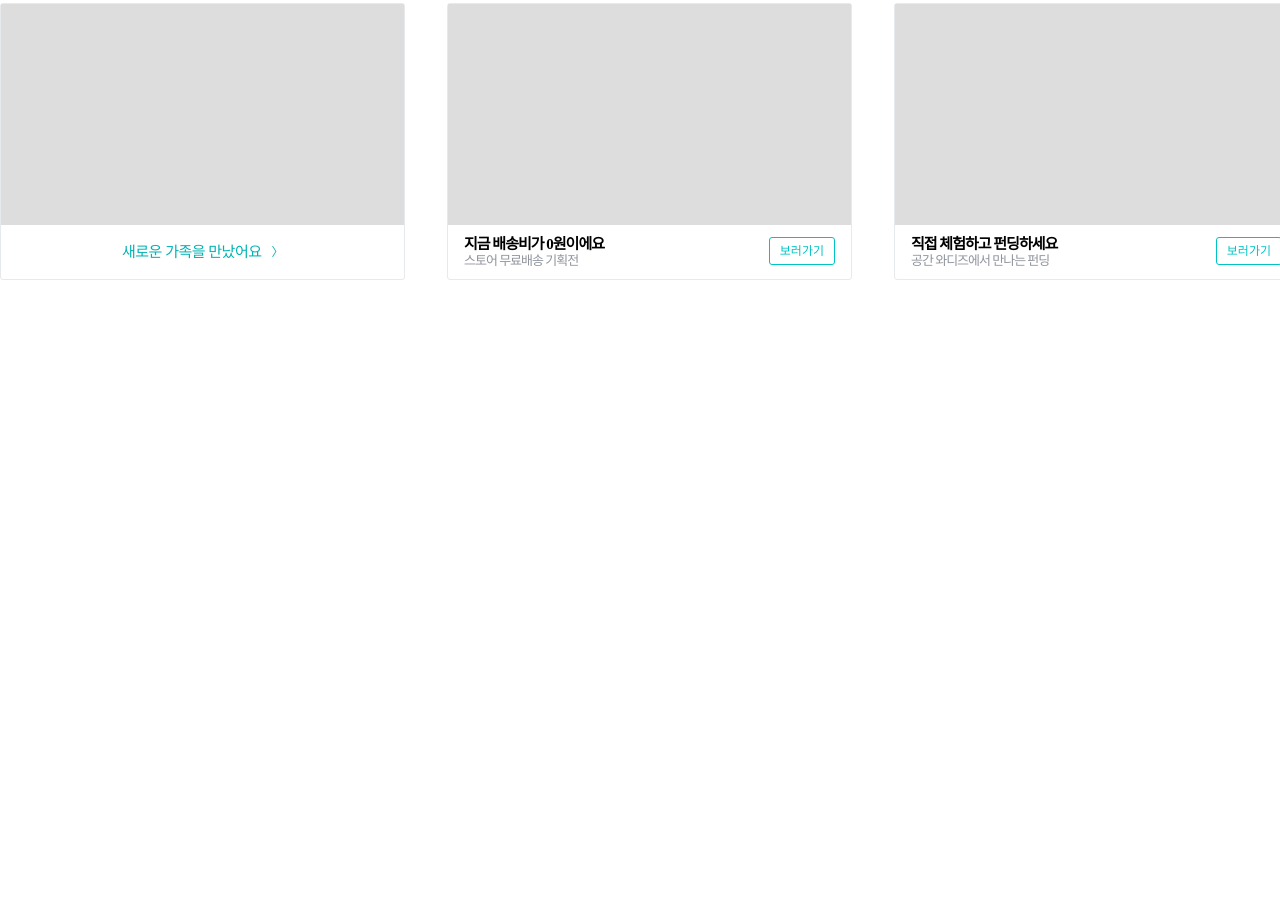
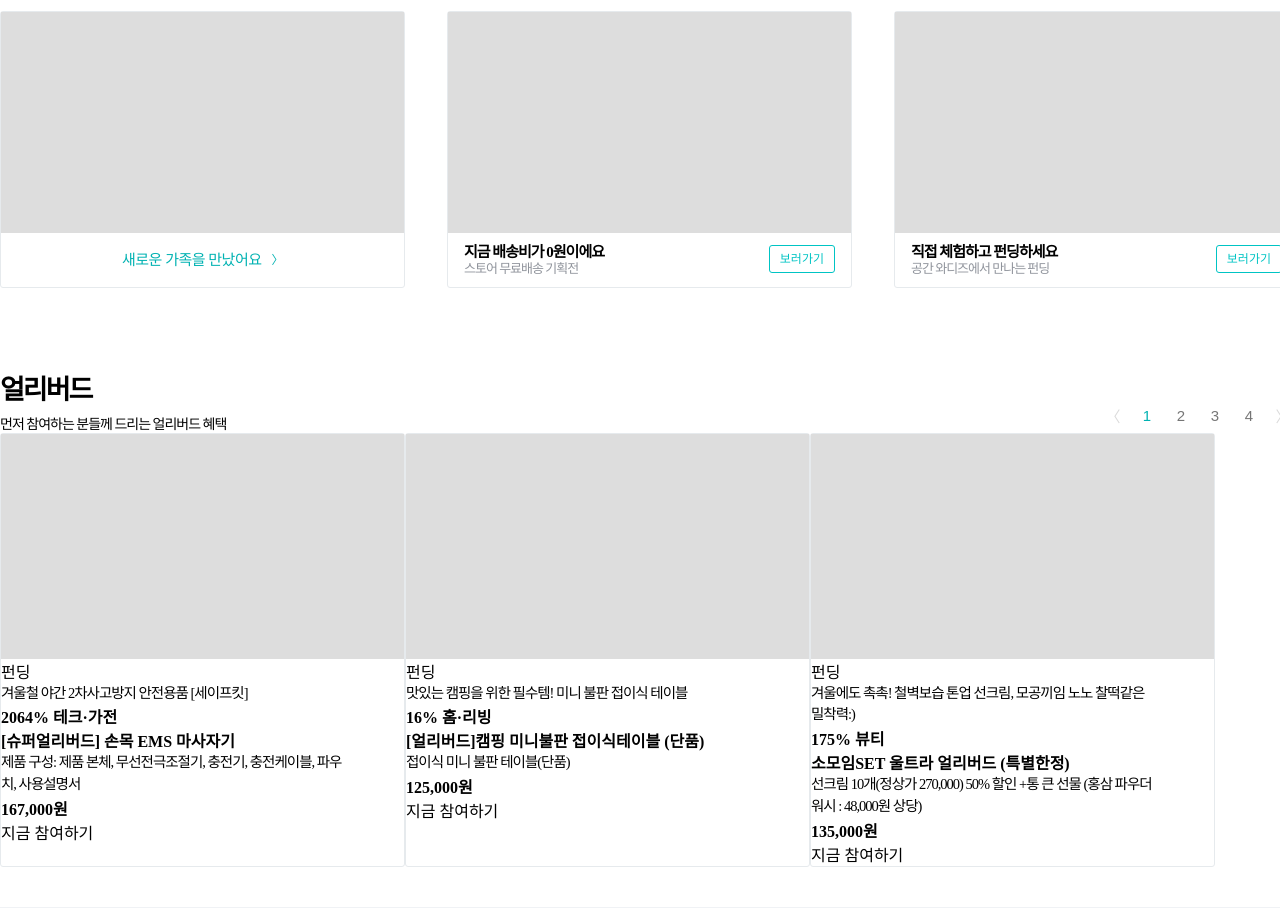
Before and after one commit to seongtan/practice, a plain HTML site: page wadiz/wadiz.html in a window 1280 px wide. Shown: the part 1734-2642 px from the top of the page. Before the commit the page ends 2054 px from the top, so only its background shows below. Drawn offline with Linux system fonts and the light colour scheme.

Commit message:
early추가

```diff
--- a/wadiz/wadiz.css
+++ b/wadiz/wadiz.css
@@ -29,9 +29,8 @@
 .banner .wrap .btn_box button:hover {color: #fff;cursor: pointer;}
 
 /* container funding */
-.container {border-bottom: 1px solid #f0f2f5;}
+.container {border-bottom: 1px solid #f0f2f5;padding: 40px 0;}
 .container.funding .wrap {display: flex;}
-.container .wrap {padding: 40px 0;}
 .container .wrap .lnb {width: 66%;padding-right: 60px;box-sizing: border-box;}
 .container .wrap .title {display: flex;justify-content: space-between;align-items: center;}
 .container .wrap .text {font-size: 27px;letter-spacing: -2px;}
@@ -77,27 +76,35 @@
 .container .wrap .rnb .content_box #purchase:checked ~ #purchase_content,
 .container .wrap .rnb .content_box #invest:checked ~ #invest_content {display: block;}
 
-/* con container */
-.con .wrap .store {font-size: 14px;border-radius: 14px;background-color: #3364ff;padding: 4px 12px;color: #fff;display: inline-block;}
-.con .wrap .title {margin-top: 8px;}
-.con .wrap .l_con li .five {width: 200px;height: 200px;background: #ddd;border-radius: 8px;position: relative;}
-.con .wrap .l_con li .five::before {content: 'wadiz Only';color: #fff;font-size: 10px;font-weight: bold;background: #00ced1;padding: 2px 5px;border-radius: 0 3px 3px 0;position: absolute;top: 15px;left: 1px;}
+/* container */
+.container .wrap .store {font-size: 14px;border-radius: 14px;background-color: #3364ff;padding: 4px 12px;color: #fff;display: inline-block;}
+.container .wrap .title {margin-top: 8px;}
+.container .wrap .l_con li .five {width: 200px;height: 200px;background: #ddd;border-radius: 8px;position: relative;}
+.container .wrap .l_con li .five::before {content: 'wadiz Only';color: #fff;font-size: 10px;font-weight: bold;background: #00ced1;padding: 2px 5px;border-radius: 0 3px 3px 0;position: absolute;top: 15px;left: 1px;}
 
-/* project container */
-.project .wrap h4 {font-size: 20px;letter-spacing: -1.5px;}
-.project .wrap h4 strong {color: #00a2a2;}
-.project .wrap .l_con li .txt_box.font p {width: 186px;overflow: hidden;text-overflow: ellipsis;white-space: nowrap;}
+/* container project */
+.container.project .wrap h4 {font-size: 20px;letter-spacing: -1.5px;}
+.container.project .wrap h4 strong {color: #00a2a2;}
+.container.project .wrap .l_con li .txt_box.font p {width: 186px;overflow: hidden;text-overflow: ellipsis;white-space: nowrap;}
 
-/* page container */
-.page.container {border: none;}
-.page .ul {display: flex;}
-.page .ul li {border: 1px solid #e6eaed;border-radius: 3px;}
-.page .ul li + li {margin-left: 42px;}
-.page .ul li .family {text-align: center;height: 54px;line-height: 54px;}
-.page .ul li .family a {font-size: 15px;letter-spacing: -0.5px;color: #00b2b2;}
-.page .ul li .family a::after {content: '〉';font-size: 12px;vertical-align: top;margin-left: 10px;}
-.page .ul li .btm {height: 54px;padding: 12px 16px;box-sizing: border-box;}
-.page .ul li .btm .btm_txt {display: inline-block;margin-top: -5px;}
-.page .ul li .btm .btm_txt strong {font-size: 15px;letter-spacing: -1px;}
-.page .ul li .btm .btm_txt span {display: block;font-size: 13px;color: #90949c;line-height: 1.2;letter-spacing: -1px;}
-.page .ul li .btm .button {padding: 0 10px;line-height: 26px;font-size: 12px;margin: 0;float: right;}
+/* container page */
+.container.page {border: none;}
+.container .wrap .ul {display: flex;}
+.container .wrap .ul li {border: 1px solid #e6eaed;border-radius: 3px;}
+.container.page .wrap .ul li + li {margin-left: 42px;}
+.container.page .wrap .ul li .family {text-align: center;height: 54px;line-height: 54px;}
+.container.page .wrap .ul li .family a {font-size: 15px;letter-spacing: -0.5px;color: #00b2b2;}
+.container.page .wrap .ul li .family a::after {content: '〉';font-size: 12px;vertical-align: top;margin-left: 10px;}
+.container.page .wrap .ul li .btm {height: 54px;padding: 12px 16px;box-sizing: border-box;}
+.container.page .wrap .ul li .btm .btm_txt {display: inline-block;margin-top: -5px;}
+.container.page .wrap .ul li .btm .btm_txt strong {font-size: 15px;letter-spacing: -1px;}
+.container.page .wrap .ul li .btm .btm_txt span {display: block;font-size: 13px;color: #90949c;line-height: 1.2;letter-spacing: -1px;}
+.container.page .wrap .ul li .btm .button {padding: 0 10px;line-height: 26px;font-size: 12px;float: right;}
+
+/* container early */
+.container.early .wrap .benefits {display: flex;justify-content: space-between;align-items: flex-end;margin-top: -8px;}
+.container.early .wrap .benefits p {font-size: 14px;letter-spacing: -1px;}
+.container.early .wrap .benefits .but {display: inline-flex;align-items: flex-end;}
+.container.early .wrap .benefits .but button {border: none;background: #fff;font-size: 15px;width: 34px;height: 34px;color: rgba(0,0,0,.15);}
+.container.early .wrap .benefits .but .number {cursor: pointer;color: rgba(0,0,0,.54);}
+.container.early .wrap .benefits .but .number.won {color: #00b2b2;}
--- a/wadiz/wadiz.html
+++ b/wadiz/wadiz.html
@@ -316,7 +316,7 @@
         </div>
     </div>
 
-    <div class="con container">
+    <div class="container">
         <div class="wrap">
             <strong class="store">스토어</strong>
             <div class="title">
@@ -410,7 +410,7 @@
         </div>
     </div>
 
-    <div class="project container">
+    <div class="container project">
         <div class="wrap">
             <h4>회원님이 <strong>좋아할</strong> 프로젝트</h4>
             <ul class="l_con">
@@ -477,7 +477,7 @@
         </div>
     </div>
 
-    <div class="page container">
+    <div class="container page">
         <div class="wrap">
             <ul class="ul">
                 <li>
@@ -509,5 +509,81 @@
             </ul>
         </div>
     </div>
+
+    <div class="container early">
+        <div class="wrap">
+            <h5 class="text">얼리버드</h5>
+            <div class="benefits">
+                <p>먼저 참여하는 분들께 드리는 얼리버드 혜택</p>
+                <div class="but">
+                    <button>〈</button>
+                    <button class="number won">1</button>
+                    <button class="number">2</button>
+                    <button class="number">3</button>
+                    <button class="number">4</button>
+                    <button>〉</button>
+                </div>
+            </div>
+            <ul class="ul">
+                <li>
+                    <div style="width: 403px;height: 225px;background: #ddd;"></div>
+                    <div>
+                        <div>
+                            <span>펀딩</span>
+                            <p>겨울철 야간 2차사고방지 안전용품 [세이프킷]</p>
+                            <div class="t_box">
+                                <strong class="number">2064%</strong>
+                                <strong>테크·가전</strong>
+                            </div>
+                            <div>
+                                <strong>[슈퍼얼리버드] 손목 EMS 마사자기</strong>
+                                <p>제품 구성: 제품 본체, 무선전극조절기, 충전기, 충전케이블, 파우 <br> 치, 사용설명서</p>
+                                <strong>167,000원</strong>
+                            </div>
+                            <a>지금 참여하기</a>
+                        </div>
+                    </div>
+                </li>
+                <li>
+                    <div style="width: 403px;height: 225px;background: #ddd;"></div>
+                    <div>
+                        <div>
+                            <span>펀딩</span>
+                            <p>맛있는 캠핑을 위한 필수템! 미니 불판 접이식 테이블</p>
+                            <div class="t_box">
+                                <strong class="number">16%</strong>
+                                <strong>홈·리빙</strong>
+                            </div>
+                            <div>
+                                <strong>[얼리버드]캠핑 미니불판 접이식테이블 (단품)</strong>
+                                <p>접이식 미니 불판 테이블(단품)</p>
+                                <strong>125,000원</strong>
+                            </div>
+                            <a>지금 참여하기</a>
+                        </div>
+                    </div>
+                </li>
+                <li>
+                    <div style="width: 403px;height: 225px;background: #ddd;"></div>
+                    <div>
+                        <div>
+                            <span>펀딩</span>
+                            <p>겨울에도 촉촉! 철벽보습 톤업 선크림, 모공끼임 노노 찰떡같은 <br> 밀착력:)</p>
+                            <div class="t_box">
+                                <strong class="number">175%</strong>
+                                <strong>뷰티</strong>
+                            </div>
+                            <div>
+                                <strong>소모임SET 울트라 얼리버드 (특별한정)</strong>
+                                <p>선크림 10개(정상가 270,000) 50% 할인 +통 큰 선물 (홍삼 파우더 <br> 워시 : 48,000원 상당)</p>
+                                <strong>135,000원</strong>
+                            </div>
+                            <a>지금 참여하기</a>
+                        </div>
+                    </div>
+                </li>
+            </ul>
+        </div>
+    </div>
 </body>
 </html>
```
